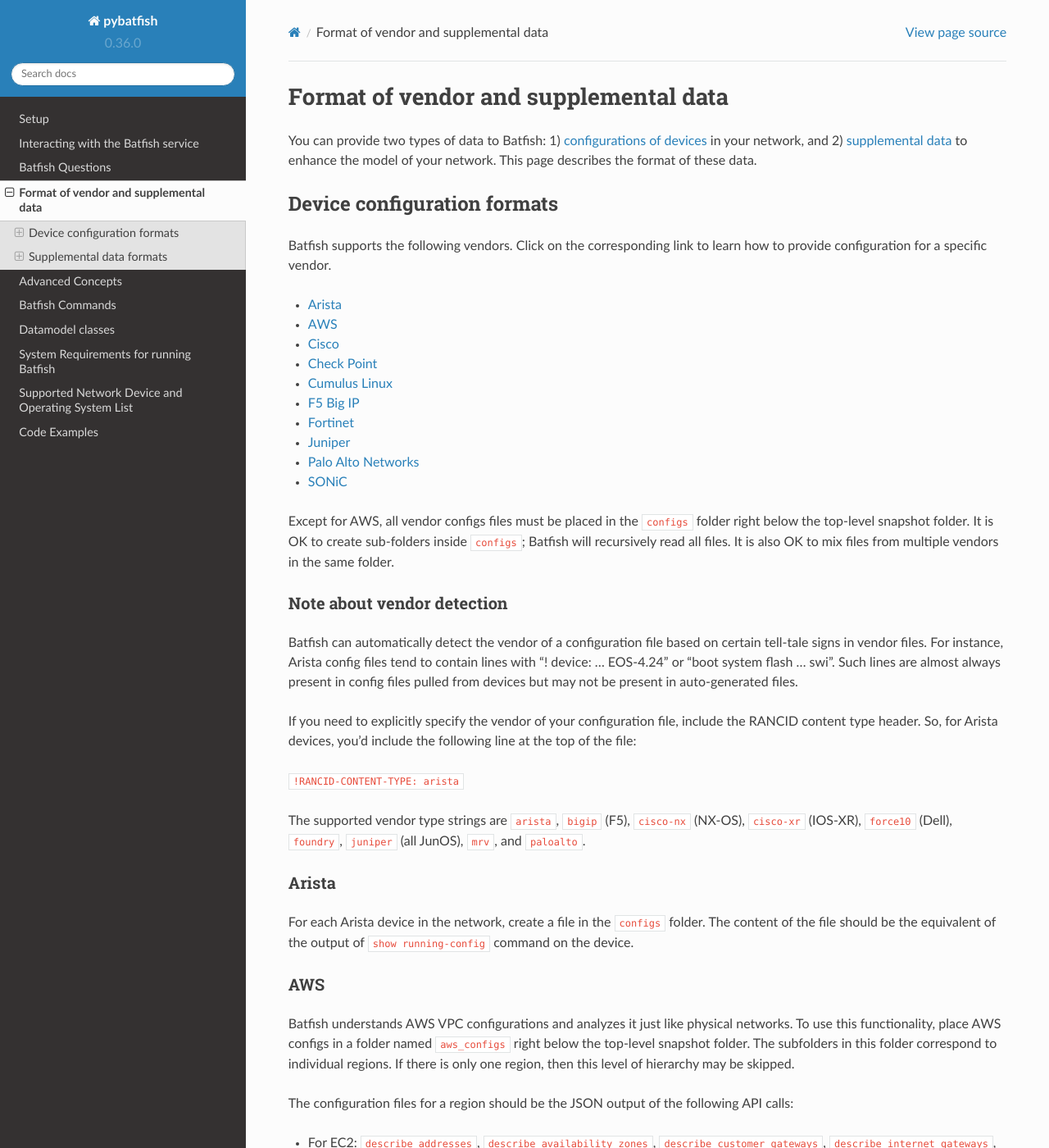
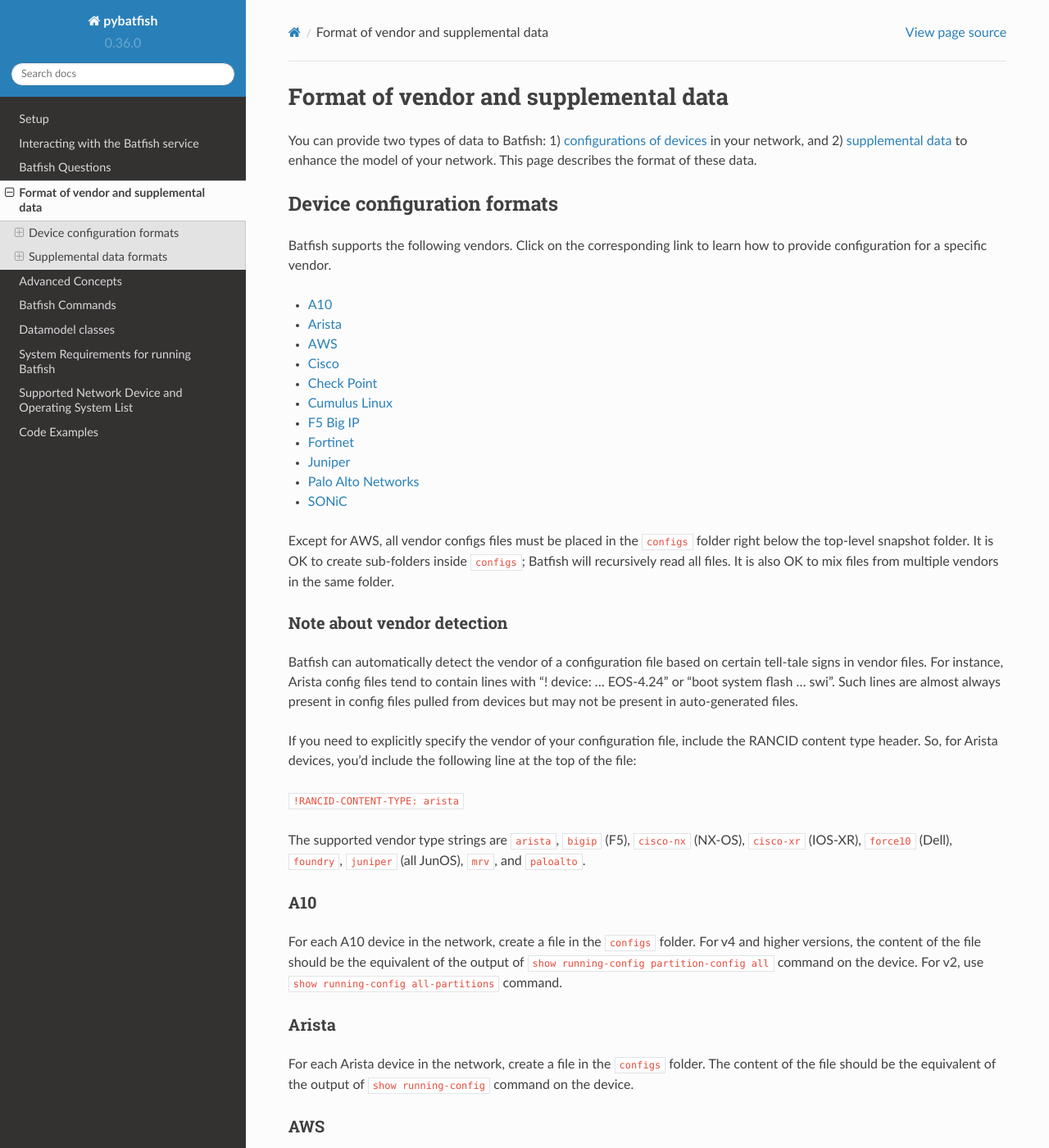
Before and after one commit to batfish/pybatfish, a Sphinx documentation site: the page built from docs/source/formats.md, in a window 1280 px wide and 1400 px high. Shown: the whole window at 82% size. Built offline with Sphinx 7.4.7 and the Read the Docs theme 2.0.0, drawn with Linux system fonts in a browser that asks for light colours; pages that are not in the unit, such as notebooks, are missing from menus.

Commit message:
Add packaging instructions for A10 (#823)
* Add packaging instructions for A10

```diff
--- a/docs/source/formats.md
+++ b/docs/source/formats.md
@@ -6,6 +6,7 @@
 
 Batfish supports the following vendors. Click on the corresponding link to learn how to provide configuration for a specific vendor.
 
+* [A10](#a10)
 * [Arista](#arista)
 * [AWS](#aws)
 * [Cisco](#cisco)
@@ -29,6 +30,10 @@
 
 The supported vendor type strings are `arista`, `bigip` (F5), `cisco-nx` (NX-OS), `cisco-xr` (IOS-XR), `force10` (Dell), `foundry`, `juniper` (all JunOS), `mrv`, and `paloalto`.
 
+
+### A10
+
+For each A10 device in the network, create a file in the `configs` folder. For v4 and higher versions, the content of the file should be the equivalent of the output of `show running-config partition-config all` command on the device. For v2, use `show running-config all-partitions` command.
 
 ### Arista
 
```
